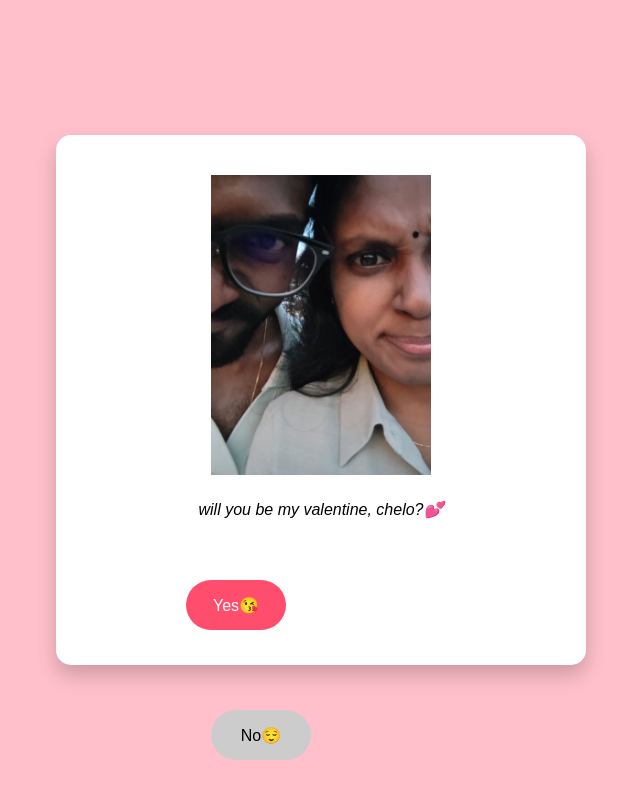
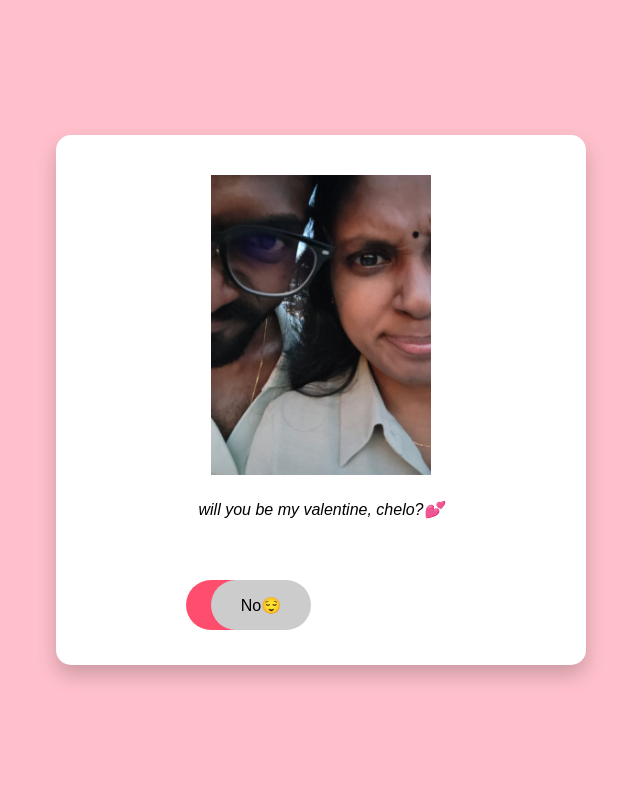
Before and after one commit to Raaj2611/chelo, a plain HTML site: page index.html in a window 1280 px wide. Shown: the whole page, without its empty margins (269-909 px from the left). Drawn offline with Linux system fonts and the light colour scheme.

Commit message:
Update style.css

```diff
--- a/style.css
+++ b/style.css
@@ -55,7 +55,7 @@ body {
     padding: 12px 25px;
     font-size: 16px;
     right: 700px;
-    top: 700px;
+    top: 570px;
     width: 100px;
 }
 
```
